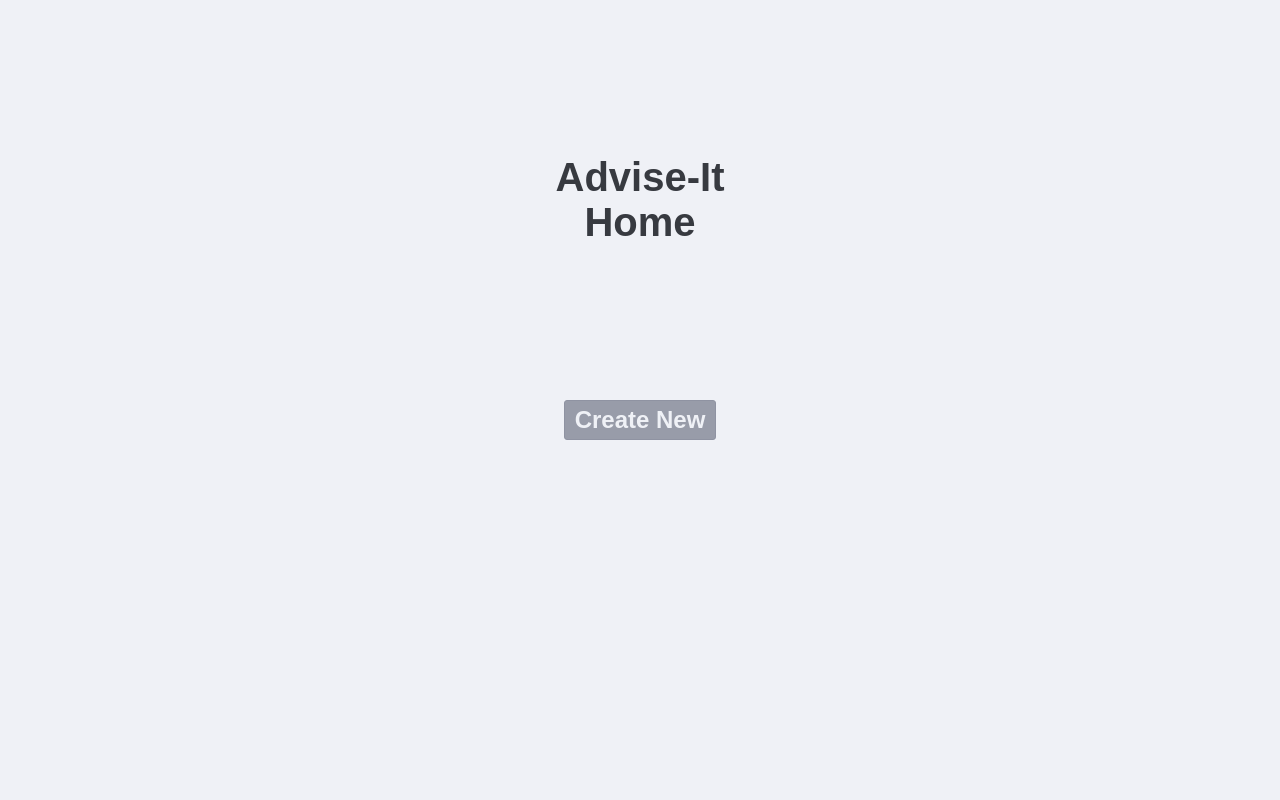
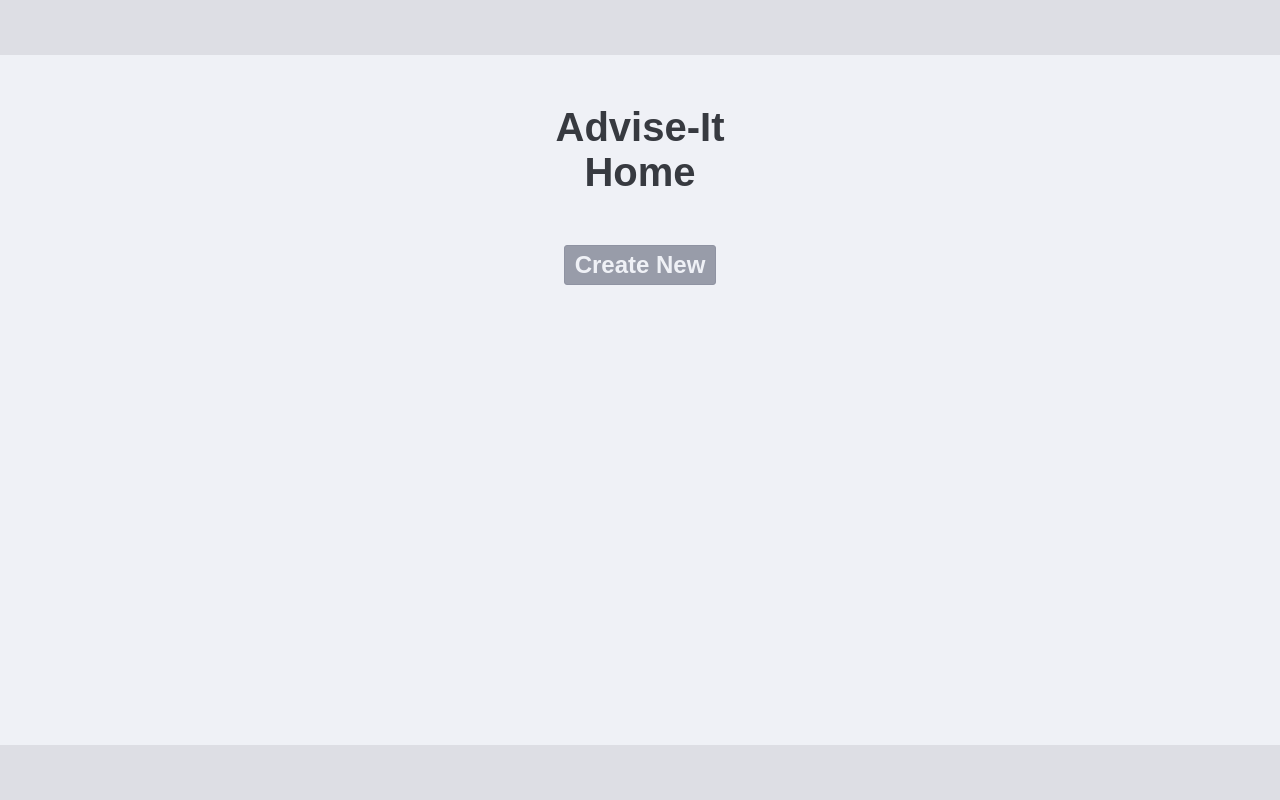
Before and after one commit to McZazz/sdev485, a PHP site: page /views/home.html in a window 1280 px wide. Run offline with PHP 8.4, Linux system fonts and the light colour scheme.

Commit message:
sticky footer setup

```diff
--- a/style/style.css
+++ b/style/style.css
@@ -16,6 +16,8 @@
 :root {
 	--text-light: #EFF1F6;
 	--text-dark: #373A40;
+	--header-footer-col: #DDDEE4;
+	--page-width: 1200px;
 }
 
 ::-moz-selection {
@@ -26,14 +28,26 @@
 	background: #D5D7E2;
 }
 
+
+html, body {
+	/* begin sticky footer */
+	height: 100%;
+	/* end sticky footer */
+}
+
+
 body {
 	font-family: Arial;
 	background: var(--text-light);
+	/* begin sticky footer */
 	display: flex;
 	flex-direction: column;
+	/* end sticky footer */
 	align-items: center;
-	height: 100vh;
 }
+
+
+
 
 
 /*------- 404 Page -------*/
@@ -45,16 +59,22 @@ body {
 
 
 /*------- Home Page, Overall Styles -------*/
-.home section {
+#home-content section {
 	display: flex;
 	flex-direction: column;
-	justify-content: center;
+/*	justify-content: center;*/
 	align-items: center;
-	width: 1200px;
-	height: 100%;
+	width: 100%;
 }
 
-.home section div:nth-child(1) {
+#home-content section .center-area {
+	width: var(--page-width);
+	display: flex;
+	flex-direction: column;
+	align-items: center;
+}
+
+#home-content section .center-area div:nth-child(1) {
 	display: flex;
 	flex-direction: column;
 	justify-content: center;
@@ -67,9 +87,58 @@ body {
 	user-select: none;
 }
 
-.home section div {
-	height: 50%;
+.home section .center-area div:nth-child(1) {
+	padding: 50px 0;
 }
+
+.home section .center-area div:nth-child(2) {
+	padding-bottom: 50px;
+}
+
+
+.home nav {
+	min-width: 100%;
+	height: 55px;
+	background: var(--header-footer-col);
+	display: flex;
+	justify-content: center;
+}
+
+.home nav .center-area {
+	width: var(--page-width);
+	height: 100%;
+}
+
+#home-content {
+	/* begin sticky footer	*/
+	flex: 1 0 auto;
+	/* end sticky footer	*/
+
+	display: flex;
+	flex-direction: column;
+	align-items: center;
+	min-width: 100%;
+	overflow: hidden;
+}
+
+.home footer {
+	/* begin sticky footer	*/
+	flex-shrink: 0;
+	/* end sticky footer	*/
+
+	display: flex;
+	justify-content: center;
+
+	height: 55px;
+	min-width: 100%;
+	background: var(--header-footer-col);
+}
+
+.home footer .center-area {
+	height: 100%;
+	width: var(--page-width);
+}
+
 
 
 /*------- Buttons, global -------*/
--- a/views/home.html
+++ b/views/home.html
@@ -14,7 +14,13 @@
 </head>
 <body class="home">
 
+	<div id="home-content">
+		<nav>
+			<div class="center-area"></div>
+		</nav>
+
 		<section>
+			<div class="center-area">
 				<div>
 					<h1>Advise-It</h1>
 					<h1>Home</h1>
@@ -24,7 +30,13 @@
 						<button type="submit" class="link-btn">Create New</button>
 					</form>
 				</div>
+			</div>
 		</section>
+	</div>
+
+	<footer>
+		<div class="center-area"></div>
+	</footer>
 
 </body>
 </html>
```
Lines whose indentation alone changed are shown as unchanged.
